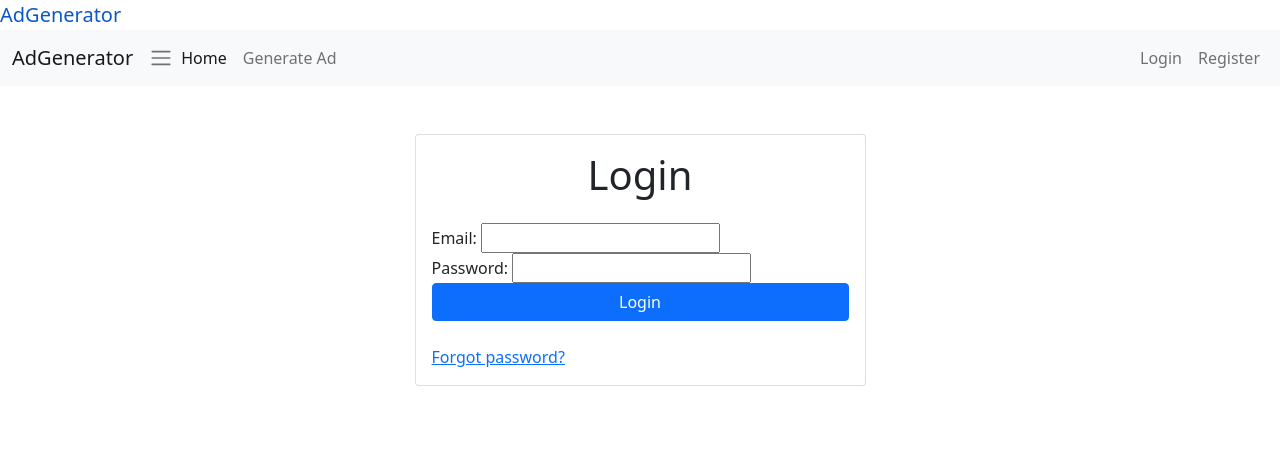
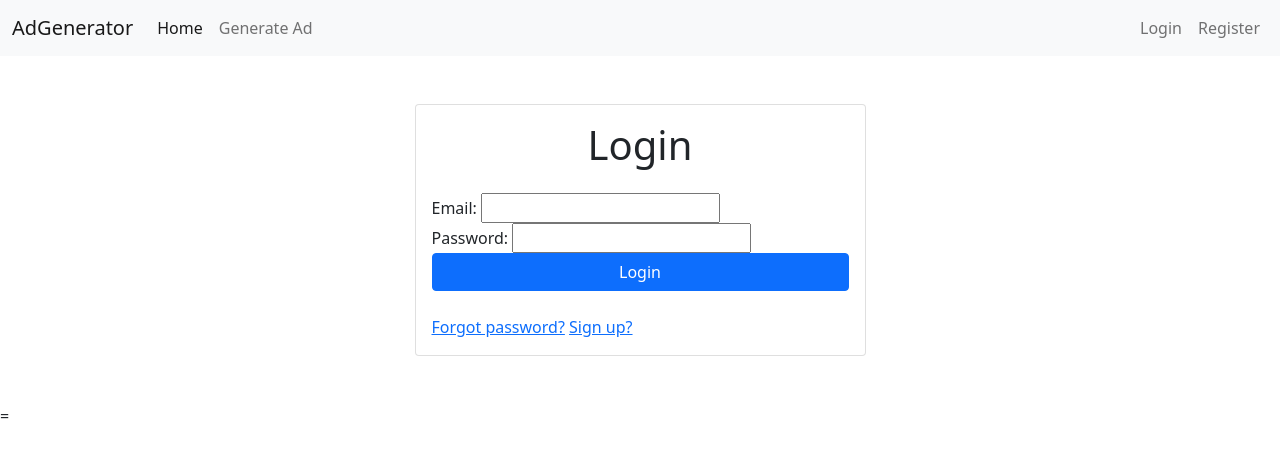
Before and after one commit to Chilton3409/AdGenerator, a Django app: page /login/ in a window 1280 px wide. Shown: the top 458 px of the page. Run offline with Django 5.2, Linux system fonts and the light colour scheme.

Commit message:
fixed the bug with the nav toolbar

```diff
--- a/ad_creation/templates/ad_creation/home.html
+++ b/ad_creation/templates/ad_creation/home.html
@@ -4,19 +4,17 @@
     <meta charset="UTF-8">
     <meta name="viewport" content="width=device-width, initial-scale=1.0">
     <title>AdGenerator</title>
-    <a class="navbar-brand" href="{% url 'home' %}">AdGenerator</a>
-    <head>
-    <meta charset="UTF-8">
-    <meta name="viewport" content="width=device-width, initial-scale=1.0">
-    <title>AdGenerator</title>
+    <!-- Your a-tag was inside the head, moved to body below for structure -->
     <link href="https://cdn.jsdelivr.net/npm/bootstrap@5.1.3/dist/css/bootstrap.min.css" rel="stylesheet" integrity="sha384-1BmE4kWBq78iYhFldvKuhfTAU6auU8tT94WrHftjDbrCEXSU1oBoqyl2QvZ6jIW3" crossorigin="anonymous">
 </head>
 
 <body>
+    <!-- <a class="navbar-brand" href="{% url 'home' %}">AdGenerator</a> Removed from head, use the one in the navbar -->
     <nav class="navbar navbar-expand-lg navbar-light bg-light">
         <div class="container-fluid">
             <a class="navbar-brand" href="#">AdGenerator</a>
-            <button class="navbar-toggler" type="button" data-bs-toggle="collapse" data-bs-target=""></button>
+            <!-- FIXED: Added data-bs-target and aria labels -->
+            <button class="navbar-toggler" type="button" data-bs-toggle="collapse" data-bs-target="#navbarSupportedContent" aria-controls="navbarSupportedContent" aria-expanded="false" aria-label="Toggle navigation">
                 <span class="navbar-toggler-icon"></span>
             </button>
             <div class="collapse navbar-collapse" id="navbarSupportedContent">
@@ -53,6 +51,7 @@
             <a class="nav-link" href="{% url 'register' %}">Register</a>
         </li>
     {% endif %}
+             </ul> <!-- Added closing </ul> tag here -->
             </div>
         </div>
     </nav>
@@ -145,6 +144,8 @@
         {% endblock content %}
     </div>
 
+    <!-- Bootstrap JavaScript Bundle -->
     <script src="https://cdn.jsdelivr.net/npm/bootstrap@5.1.3/dist/js/bootstrap.bundle.min.js" integrity="sha384-ka7Sk0Gln4gmtz2MlQnikT1wXgYsOg+OMhuP+IlRH9sENBO0LRn5q+8nbTov4+1p" crossorigin="anonymous"></script>
 </body>
 </html>
+=
--- a/ad_creation/templates/two_factor/core/login.html
+++ b/ad_creation/templates/two_factor/core/login.html
@@ -15,6 +15,8 @@
             </form>
             <br>
             <a href="{% url 'password_reset' %}">Forgot password?</a>
+                        <a href="{% url 'register' %}">Sign up?</a>
+
           </div>
         </div>
       </div>
```
Also changed, not shown: ad_creation/templates/ad_creation/password_reset_done.html (renamed from ad_creation/templates/password_reset_done.html).
